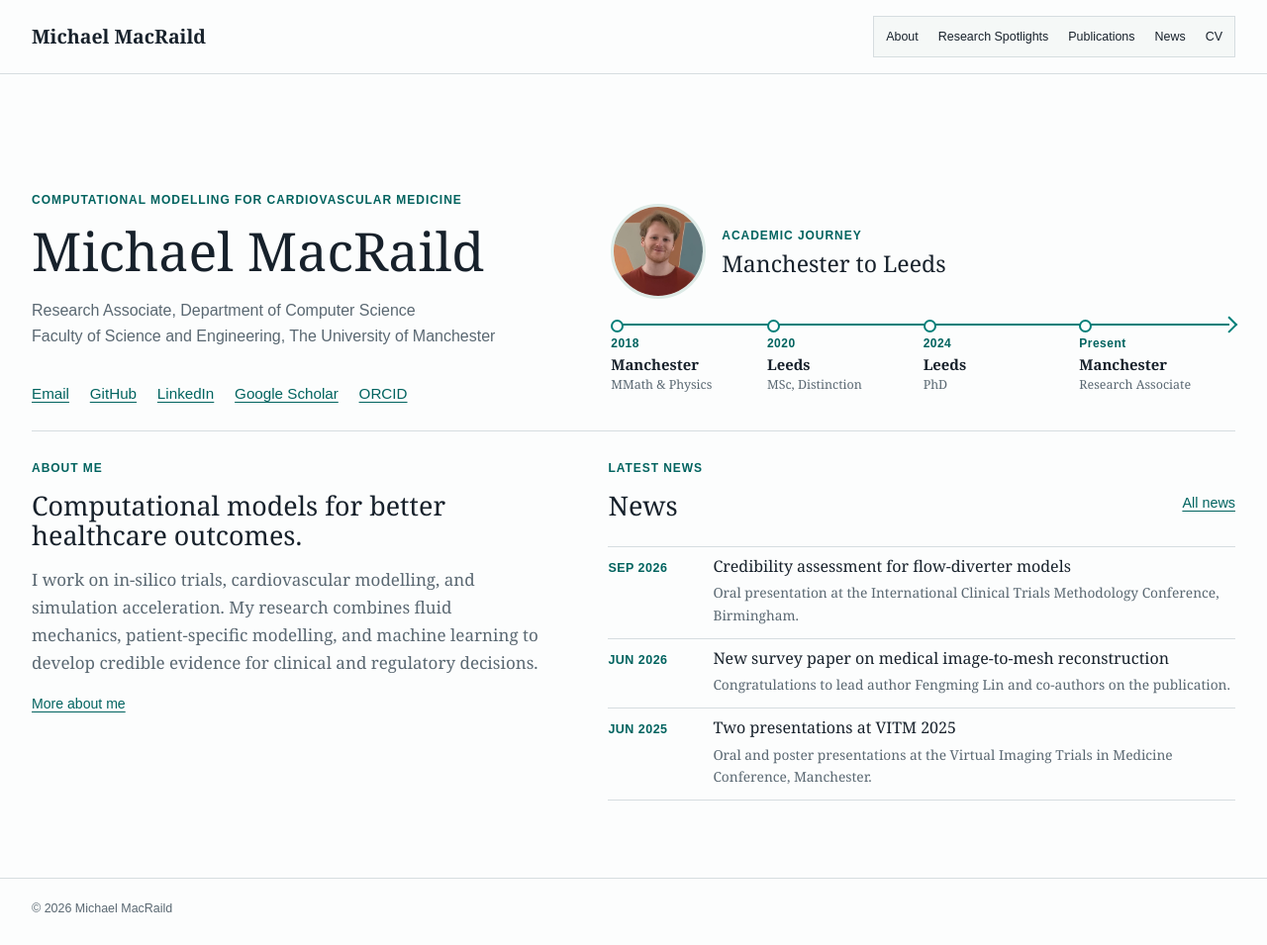
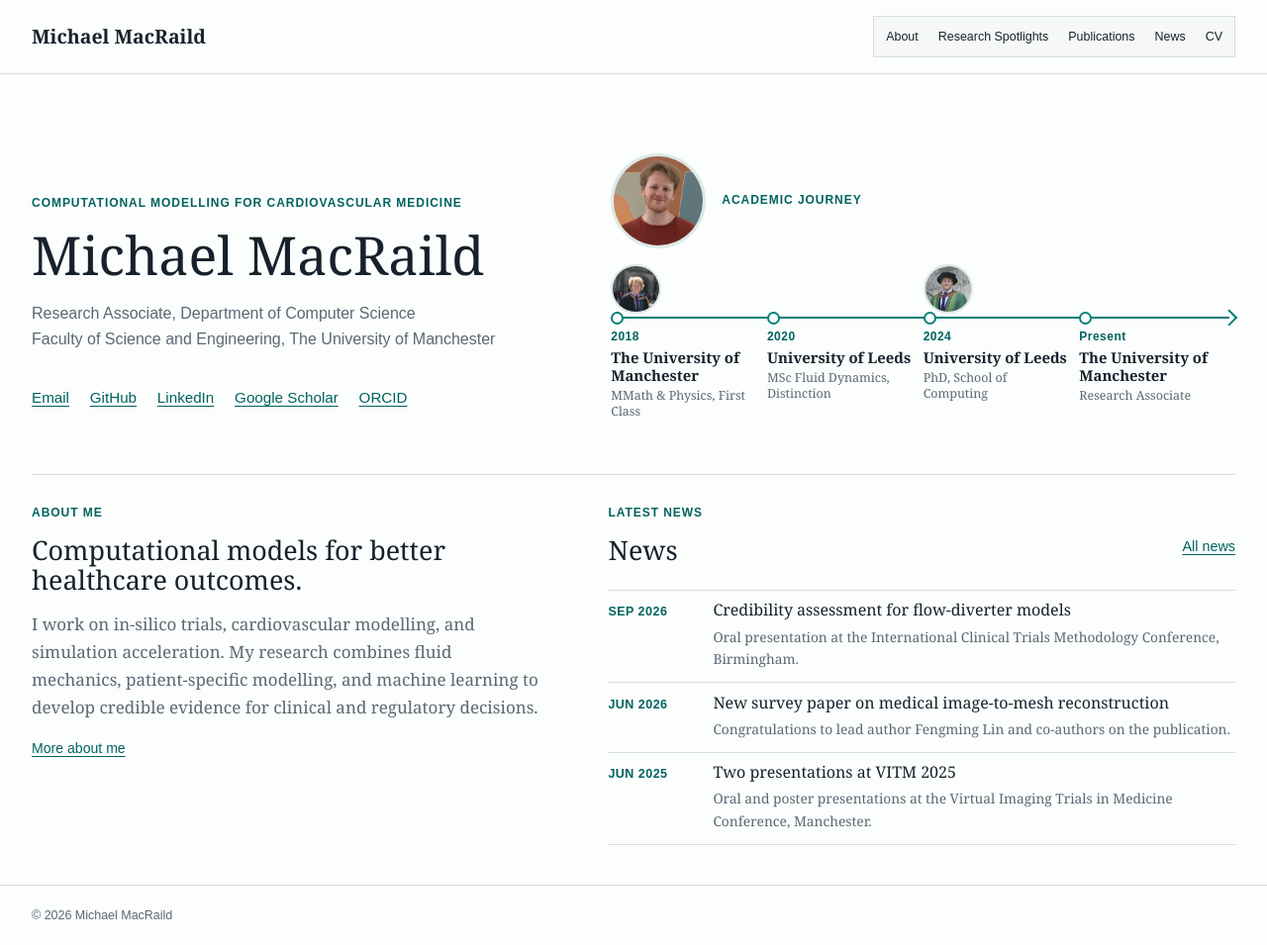
Before and after one commit to michaelmacraild/michaelmacraild.github.io, a Jekyll site: the page built from index.md, in a window 1280 px wide. Shown: the whole page at 99% size. Built offline with Jekyll 4.4.1, drawn with Linux system fonts in a browser that asks for light colours.

Commit message:
Add files via upload

```diff
--- a/assets/css/style.scss
+++ b/assets/css/style.scss
@@ -114,13 +114,13 @@ h3 { margin: 0 0 .35rem; font-size: 1.15rem; }
 
 .hero-journey { min-width: 0; }
 .journey-heading { display: flex; align-items: center; gap: 1rem; }
-.journey-heading .section-label { margin-bottom: .3rem; }
-.journey-heading h2 { margin: 0; font-size: clamp(1.3rem, 1.8vw, 1.65rem); }
-.journey-timeline { display: grid; grid-template-columns: repeat(4, minmax(0, 1fr)); list-style: none; margin: 1.1rem 0 0; padding: 0; position: relative; }
-.journey-timeline::before { content: ""; position: absolute; top: .45rem; right: .4rem; left: .4rem; height: 2px; background: var(--accent); }
-.journey-timeline::after { content: ""; position: absolute; top: .16rem; right: 0; width: .6rem; height: .6rem; border-top: 2px solid var(--accent); border-right: 2px solid var(--accent); transform: rotate(45deg); }
-.journey-timeline li { min-width: 0; padding: 1.15rem .55rem 0 0; position: relative; }
-.journey-timeline li::before { content: ""; position: absolute; top: .18rem; left: 0; width: .56rem; height: .56rem; border: 2px solid var(--accent); border-radius: 50%; background: var(--paper); }
+.journey-heading .section-label { margin: 0; }
+.journey-timeline { display: grid; grid-template-columns: repeat(4, minmax(0, 1fr)); list-style: none; margin: 1rem 0 0; padding: 0; position: relative; }
+.journey-timeline::before { content: ""; position: absolute; top: 3.3rem; right: .4rem; left: .4rem; height: 2px; background: var(--accent); }
+.journey-timeline::after { content: ""; position: absolute; top: 3.01rem; right: 0; width: .6rem; height: .6rem; border-top: 2px solid var(--accent); border-right: 2px solid var(--accent); transform: rotate(45deg); }
+.journey-timeline li { min-width: 0; min-height: 11.75rem; padding: 4rem .55rem 0 0; position: relative; }
+.journey-timeline li::before { content: ""; position: absolute; top: 3.03rem; left: 0; width: .56rem; height: .56rem; border: 2px solid var(--accent); border-radius: 50%; background: var(--paper); }
+.journey-graduation { display: block; position: absolute; top: 0; left: 0; width: 3.15rem; height: 3.15rem; border: 2px solid #dceae6; border-radius: 50%; object-fit: cover; }
 .journey-timeline time, .journey-timeline strong, .journey-timeline span { display: block; }
 .journey-timeline time { color: var(--accent-dark); font-family: Arial, sans-serif; font-size: .75rem; font-weight: bold; letter-spacing: .04em; }
 .journey-timeline strong { margin-top: .12rem; font-size: .93rem; line-height: 1.2; }
@@ -158,6 +158,7 @@ h3 { margin: 0 0 .35rem; font-size: 1.15rem; }
   .home-dashboard { grid-template-columns: 1fr; gap: 2.5rem; }
   .journey-timeline { grid-template-columns: repeat(2, minmax(0, 1fr)); row-gap: 1.25rem; }
   .journey-timeline::before, .journey-timeline::after { display: none; }
+  .journey-timeline li { min-height: 0; }
   .section-heading { align-items: start; flex-direction: column; gap: 0; }
   .section-heading > a { margin-bottom: 0; }
   .news-list li { grid-template-columns: 1fr; gap: .4rem; }
--- a/index.md
+++ b/index.md
@@ -19,13 +19,13 @@ layout: default
     <aside class="hero-journey" aria-labelledby="academic-journey-title">
       <div class="journey-heading">
         <img class="hero-portrait" src="{{ '/assets/img/profile.jpg' | relative_url }}" alt="Michael MacRaild" width="96" height="96">
-        <div><p class="section-label">Academic journey</p><h2 id="academic-journey-title">Manchester to Leeds</h2></div>
+        <p class="section-label" id="academic-journey-title">Academic journey</p>
       </div>
       <ol class="journey-timeline">
-        <li><time datetime="2018">2018</time><strong>Manchester</strong><span>MMath &amp; Physics</span></li>
-        <li><time datetime="2020">2020</time><strong>Leeds</strong><span>MSc, Distinction</span></li>
-        <li><time datetime="2024">2024</time><strong>Leeds</strong><span>PhD</span></li>
-        <li><time>Present</time><strong>Manchester</strong><span>Research Associate</span></li>
+        <li><img class="journey-graduation" src="{{ '/assets/img/UoM.jpg' | relative_url }}" alt="Michael MacRaild at his University of Manchester graduation ceremony in 2018"><time datetime="2018">2018</time><strong>The University of Manchester</strong><span>MMath &amp; Physics, First Class</span></li>
+        <li><time datetime="2020">2020</time><strong>University of Leeds</strong><span>MSc Fluid Dynamics, Distinction</span></li>
+        <li><img class="journey-graduation" src="{{ '/assets/img/UoL.JPG' | relative_url }}" alt="Michael MacRaild at his University of Leeds graduation ceremony in 2024"><time datetime="2024">2024</time><strong>University of Leeds</strong><span>PhD, School of Computing</span></li>
+        <li><time>Present</time><strong>The University of Manchester</strong><span>Research Associate</span></li>
       </ol>
     </aside>
   </section>
```
